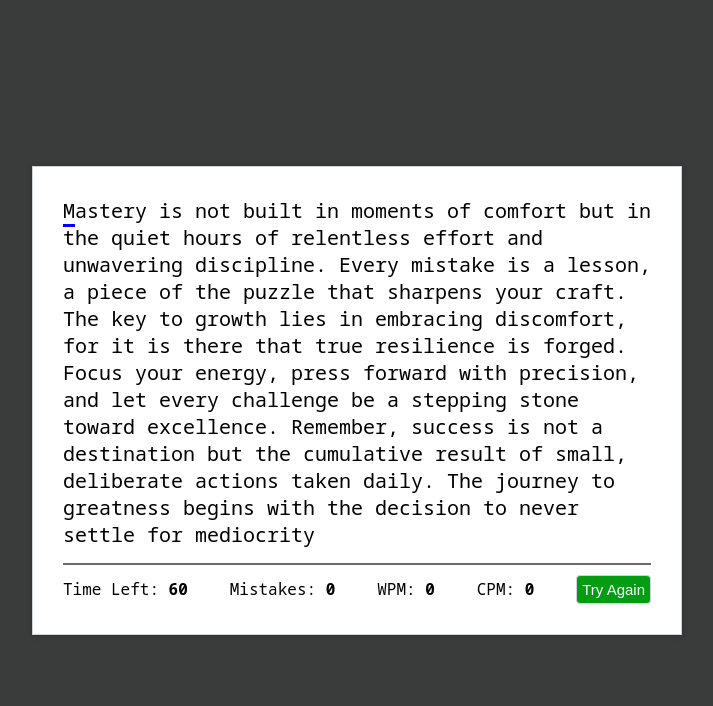
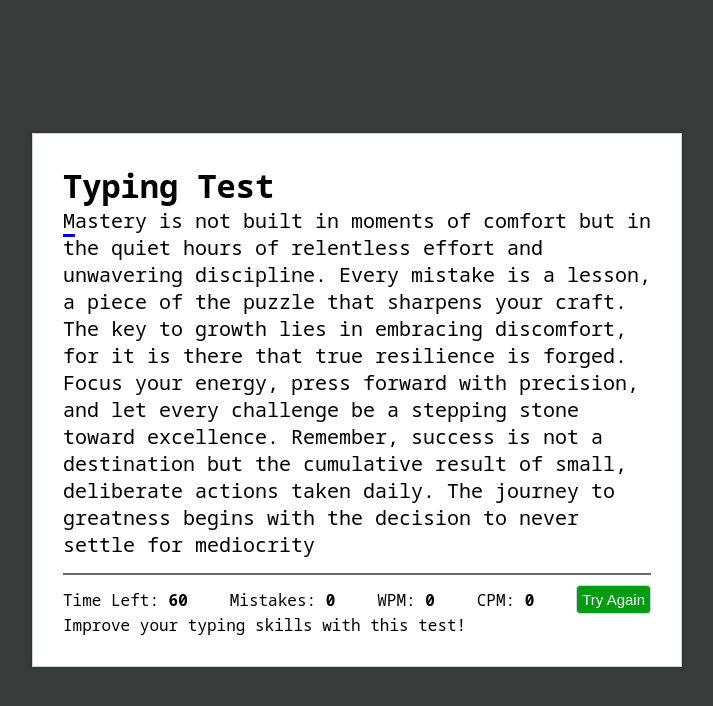
Before and after one commit to Atul090/typingapp, a React (Vite) app: page / in a window 1280 px wide. Shown: the top 706 px of the page, without its empty margins (283-996 px from the left). Built offline with nearby package versions, Linux system fonts and the light colour scheme.

Commit message:
added changes

```diff
--- a/src/components/TypingTest.jsx
+++ b/src/components/TypingTest.jsx
@@ -80,12 +80,15 @@ const TypingTest = () => {
 
     return (
         <div className="container">
+            <header>
+                <h1>Typing Test</h1>
+            </header>
             <div className="test">
                 <input type="text" className="input-field" ref={inputRef} onChange={handleChange}/>
                 {
                     paragraph.split("").map((char,index)=>(
                         //adding active class
-                        <span className={`char ${index === charIndex ? "active": "" } ${correctWrong[index]}`} ref={(e)=>charRefs.current[index]=e}>
+                        <span key={index} className={`char ${index === charIndex ? "active": "" } ${correctWrong[index]}`} ref={(e)=>charRefs.current[index]=e}>
                             {char}
                         </span>
                     ))
@@ -97,8 +100,10 @@ const TypingTest = () => {
                 <p>WPM: <strong>{WPM}</strong> </p>
                 <p>CPM: <strong>{CPM}</strong> </p>
                 <button className="btn" onClick={resetGame}>Try Again</button>
-
             </div>
+            <footer>
+                <p>Improve your typing skills with this test!</p>
+            </footer>
         </div>
     )
 }
```
